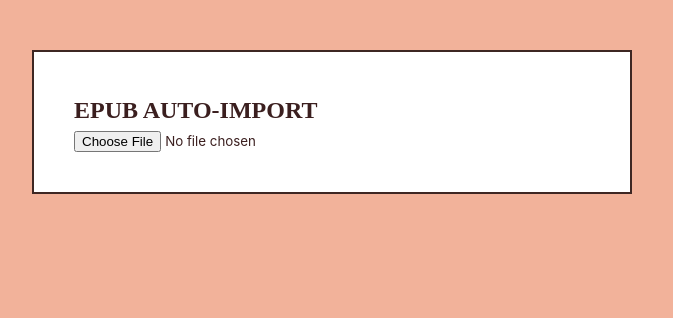
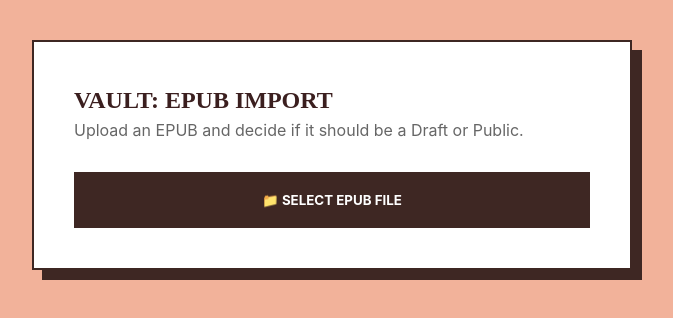
Before and after one commit to Babysterek/ficvault, a React (Vite) app: page /post-epub in a window 1280 px wide. Shown: the top 318 px of the page, without its empty margins (308-981 px from the left). Built offline with nearby package versions, Linux system fonts and the light colour scheme; no server answers; sample sign-in values are in the browser's storage.

Commit message:
added draft support for EPUB imports

```diff
--- a/src/pages/PostEpub.tsx
+++ b/src/pages/PostEpub.tsx
@@ -5,49 +5,95 @@ import JSZip from 'jszip';
 
 export default function PostEpub() {
     const [loading, setLoading] = useState(false);
+    const [status, setStatus] = useState('');
 
-    const handleEpub = async (e: any) => {
+    const handleEpubUpload = async (e: any, publishStatus: 'published' | 'draft') => {
         const file = e.target.files?.[0];
         if (!file) return;
+
         setLoading(true);
+        setStatus('Unzipping archive...');
+        const zip = new JSZip();
 
-        const zip = new JSZip();
-        const contents = await zip.loadAsync(file);
-        const title = file.name.replace('.epub', '');
+        try {
+            const contents = await zip.loadAsync(file);
+            const title = file.name.replace('.epub', '');
 
-        const { data: story } = await supabase.from('stories')
-            .insert([{ title, author: 'Babysterek', status: 'published' }])
-            .select().single();
+            // 1. 🏗️ Create the Work Entry with your chosen status
+            const { data: storyData, error: storyError } = await supabase
+                .from('stories')
+                .insert([{
+                    title,
+                    author: 'Babysterek',
+                    status: publishStatus, // 🌟 Saves as 'draft' or 'published'
+                    is_complete: true
+                }])
+                .select().single();
 
-        if (story) {
-            // 🌟 THE FIX: Natural Numeric Sort
+            if (storyError) throw storyError;
+
+            // 2. 📂 Identify and sort chapters numerically
             const htmlFiles = Object.keys(contents.files)
                 .filter(path => path.endsWith('.xhtml') || path.endsWith('.html'))
                 .sort((a, b) => a.localeCompare(b, undefined, { numeric: true, sensitivity: 'base' }));
 
-            let chNum = 1;
+            let chapterNum = 1;
             for (const path of htmlFiles) {
                 const text = await contents.files[path].async("string");
-                if (text.length < 1000) continue;
+
+                // Filter out small cover/title files
+                if (text.replace(/<[^>]*>/g, '').length < 800) continue;
+
+                const cleanBody = text.replace(/<head>[\s\S]*?<\/head>/g, "");
 
                 await supabase.from('chapters').insert([{
-                    story_id: story.id,
-                    chapter_number: chNum,
-                    content: text,
-                    title: `Chapter ${chNum}`
+                    story_id: storyData.id,
+                    chapter_number: chapterNum,
+                    title: `Chapter ${chapterNum}`,
+                    content: cleanBody
                 }]);
-                chNum++;
+                chapterNum++;
             }
-            alert("✨ EPUB Archived in Order!");
+
+            alert(`✨ EPUB saved as ${publishStatus.toUpperCase()}! Found ${chapterNum - 1} chapters.`);
+        } catch (err: any) {
+            alert("Error: " + err.message);
+        } finally {
+            setLoading(false);
+            setStatus('');
+            // Reset input so you can upload again
+            (document.getElementById('epub-input') as HTMLInputElement).value = '';
         }
-        setLoading(false);
     };
 
     return (
-        <div style={{ padding: '50px', background: '#F2B29A', minHeight: '100vh' }}>
-            <div style={{ background: 'white', padding: '40px', border: '2px solid #3E2723', maxWidth: '600px', margin: 'auto' }}>
-                <h2>EPUB AUTO-IMPORT</h2>
-                <input type="file" accept=".epub" onChange={handleEpub} disabled={loading} />
+        <div style={{ padding: '40px', background: '#F2B29A', minHeight: '100vh' }}>
+            <div style={{ background: 'white', padding: '40px', maxWidth: '600px', margin: 'auto', border: '2px solid #3E2723', boxShadow: '10px 10px 0px #3E2723' }}>
+                <h2 style={{ fontFamily: 'serif' }}>VAULT: EPUB IMPORT</h2>
+                <p style={{ color: '#666', marginBottom: '30px' }}>Upload an EPUB and decide if it should be a Draft or Public.</p>
+
+                <input
+                    type="file"
+                    id="epub-input"
+                    accept=".epub"
+                    style={{ display: 'none' }}
+                    onChange={(e) => {
+                        const action = window.confirm("Click OK to PUBLISH immediately, or CANCEL to save as a DRAFT.")
+                            ? 'published'
+                            : 'draft';
+                        handleEpubUpload(e, action);
+                    }}
+                    disabled={loading}
+                />
+
+                <button
+                    onClick={() => document.getElementById('epub-input')?.click()}
+                    style={{ width: '100%', padding: '20px', background: '#3E2723', color: 'white', border: 'none', cursor: 'pointer', fontWeight: 'bold' }}
+                >
+                    {loading ? "PROCESSING..." : "📁 SELECT EPUB FILE"}
+                </button>
+
+                {status && <p style={{ marginTop: '20px', fontWeight: 'bold' }}>{status}</p>}
             </div>
         </div>
     );
```
